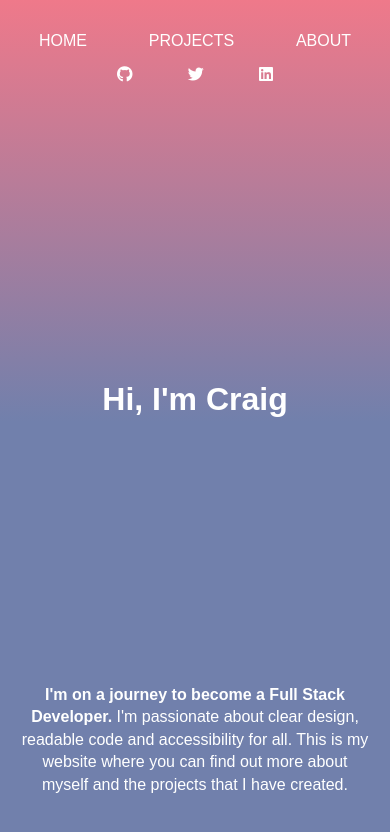
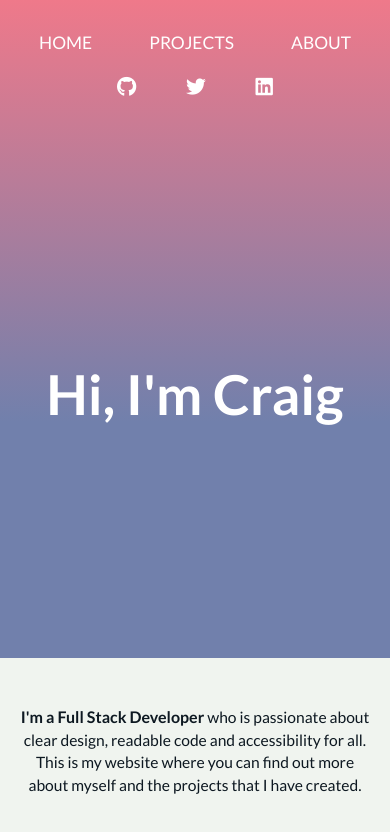
Before and after one commit to AlphaPentagon/portfolio, a React (Create React App) app in the folder portfolio/: page / in a window 390 px wide. Shown: the top 832 px of the page. Built offline with nearby package versions, Linux system fonts and the light colour scheme.

Commit message:
Changed responsive styling

```diff
--- a/portfolio/public/index.html
+++ b/portfolio/public/index.html
@@ -9,6 +9,9 @@
       name="description"
       content="Web site created using create-react-app"
     />
+    <link rel="preconnect" href="https://fonts.googleapis.com">
+<link rel="preconnect" href="https://fonts.gstatic.com" crossorigin>
+<link href="https://fonts.googleapis.com/css2?family=Lato:ital,wght@0,100;0,300;0,400;0,700;0,900;1,100;1,300;1,400;1,700;1,900&display=swap" rel="stylesheet">
     <script src="https://kit.fontawesome.com/ef4d8267ec.js" crossorigin="anonymous"></script>
     <link rel="apple-touch-icon" href="%PUBLIC_URL%/logo192.png" />
     <!--
--- a/portfolio/src/components/App/App.css
+++ b/portfolio/src/components/App/App.css
@@ -4,3 +4,9 @@
   align-items: center;
   width: 90%;
 }
+
+footer {
+  background-color: var(--alt-colour-1);
+  color: var(--secondary-text-colour);
+  width: 100%;
+}
--- a/portfolio/src/components/FooterText/FooterText.css
+++ b/portfolio/src/components/FooterText/FooterText.css
@@ -1,8 +1,16 @@
 .footerTextContainer {
-    padding-bottom: 3rem;
+    padding-block: 3rem;
+    padding-inline: 1rem;
+    max-width: 90%;
+
 }
 
 .footerTextContainer > p {
     text-align: center;
     line-height: 1.4rem;
+    font-size: clamp(0.9rem, 4vw, 1.2em);
 }
+
+.footerTextContainer > p > strong {
+    font-size: clamp(1rem, 4vw, 1.2em);
+}
--- a/portfolio/src/components/FooterText/FooterText.js
+++ b/portfolio/src/components/FooterText/FooterText.js
@@ -4,7 +4,7 @@ function FooterText() {
   return (
     <div className="footerTextContainer">
       <p>
-        <strong>I'm on a journey to become a Full Stack Developer.</strong> I'm
+        <strong>I'm a Full Stack Developer</strong> who is
         passionate about clear design, readable code and accessibility for all.
         This is my website where you can find out more about myself and the
         projects that I have created.
--- a/portfolio/src/components/Navbar/NavIcons/NavIcons.css
+++ b/portfolio/src/components/Navbar/NavIcons/NavIcons.css
@@ -5,4 +5,5 @@
 .navicon-li > a {
     text-decoration: none;
     color: var(--main-text-colour);
+    font-size: clamp(0.8rem, 1vw + 1rem, 1.5rem);
 }
--- a/portfolio/src/components/Navbar/NavLinks/NavLinks.css
+++ b/portfolio/src/components/Navbar/NavLinks/NavLinks.css
@@ -5,4 +5,10 @@
 .navlink-li > a {
     text-decoration: none;
     color: var(--main-text-colour);
+    font-size: clamp(0.5rem, 2vw + 0.6rem, 1.5rem);
 }
+
+.homeLink {
+    background-color: var(--alt-colour-1);
+    color: var(--secondary-colour);
+}
--- a/portfolio/src/components/Navbar/NavLinks/NavLinks.js
+++ b/portfolio/src/components/Navbar/NavLinks/NavLinks.js
@@ -1,6 +1,6 @@
 import "./NavLinks.css";
 
-function NavLinks({ link, text }) {
+function NavLinks({ link, text, className }) {
   return (
     <li className="navlink-li">
       <a href={link}>{text}</a>
--- a/portfolio/src/components/Navbar/Navbar.css
+++ b/portfolio/src/components/Navbar/Navbar.css
@@ -4,6 +4,8 @@ nav {
     justify-content: center;
     align-items: center;
 }
+
+
 
 .navbar-left-container, .navbar-right-container {
     display: flex;
@@ -13,7 +15,7 @@ nav {
 
 .navbar-left-container {
     width: 100%;
-    padding-bottom: 1rem;
+    padding-bottom: 1.3rem;
 }
 
 .navbar-right-container {
@@ -24,3 +26,20 @@ nav {
     padding-top: 2rem;
     width: 80%;
 }
+
+@media only screen and (min-width: 400px) {
+    nav {
+        flex-direction: row;
+        justify-content: space-between;
+        width: 90%;
+    }
+    .navbar-left-container {
+        padding-bottom: 0%;
+        max-width: 30%;
+    }
+
+    .navbar-right-container {
+        width: 18%;
+    }
+
+}
--- a/portfolio/src/components/Navbar/Navbar.js
+++ b/portfolio/src/components/Navbar/Navbar.js
@@ -6,9 +6,9 @@ function Navbar() {
   return (
     <nav>
       <ul className="navbar-left-container">
-        <NavLinks link="#" text="HOME" />
-        <NavLinks link="#" text="PROJECTS" />
-        <NavLinks link="#" text="ABOUT" />
+        <NavLinks link="#" text="HOME" className="homeLink" />
+        <NavLinks link="#" text="PROJECTS" className="projectLink"/>
+        <NavLinks link="#" text="ABOUT" className="aboutLink" />
       </ul>
       <ul className="navbar-right-container">
         <NavIcons link="#" className="fa-brands fa-github" />
--- a/portfolio/src/components/Title/Title.css
+++ b/portfolio/src/components/Title/Title.css
@@ -1,3 +1,7 @@
 .title-container {
     padding-top: 2rem;
 }
+
+.title-container > h1 {
+    font-size: clamp(2.8rem, 10vw + 1rem, 6rem );
+}
--- a/portfolio/src/index.css
+++ b/portfolio/src/index.css
@@ -28,7 +28,7 @@
     width: 100vw;
     background-image: linear-gradient(var(--secondary-colour), var(--primary-colour), var(--primary-colour));
     color: var(--main-text-colour);
-    font-family:Arial, Helvetica, sans-serif;
+    font-family: 'Lato', sans-serif;
   }
 
   #root {
```
